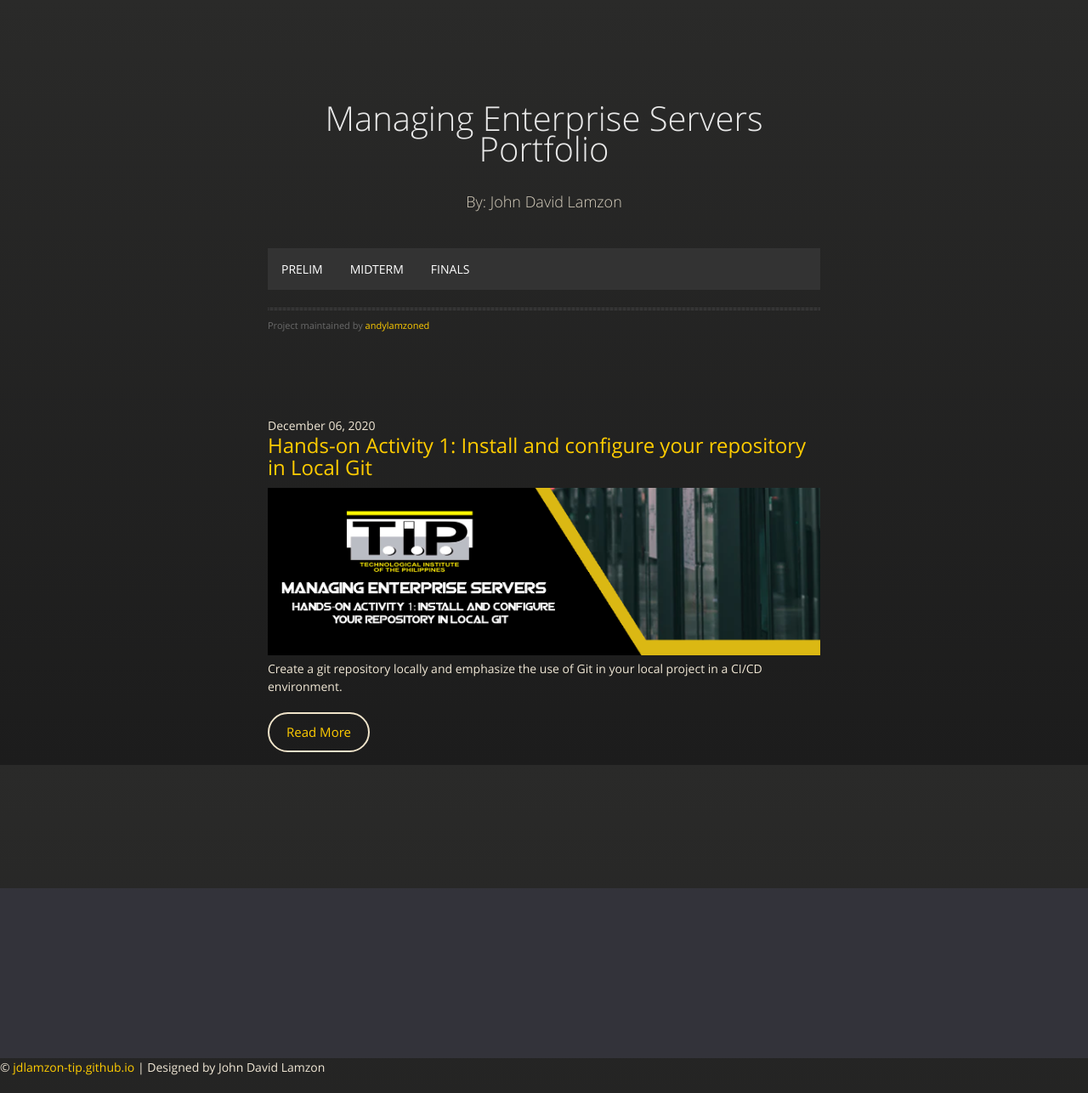
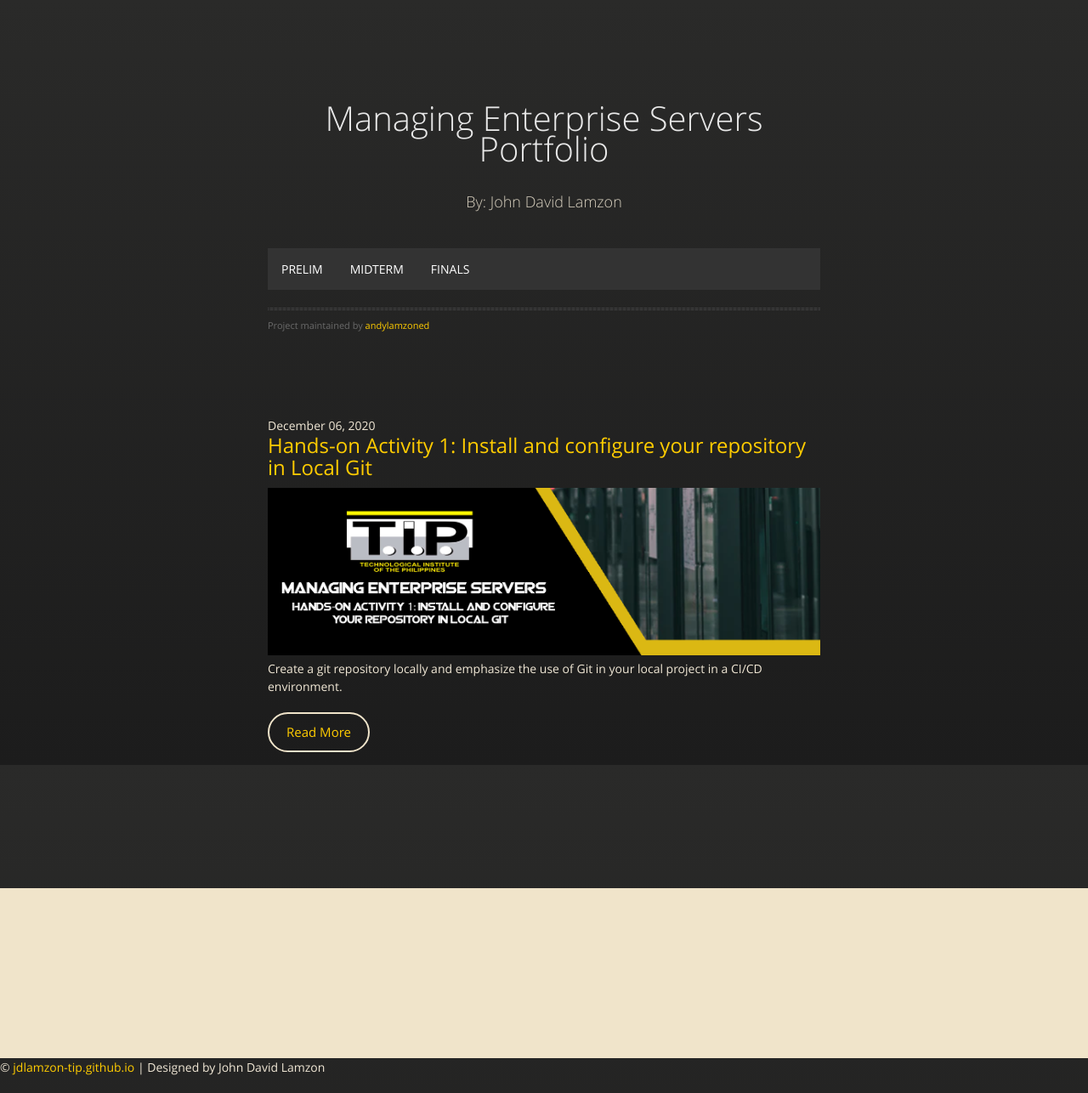
Before and after one commit to andylamzoned/andylamzoned.github.io, a Jekyll site: the page built from index.md, in a window 1280 px wide. Shown: the whole page at 85% size. Built offline with Jekyll 4.4.1, drawn with Linux system fonts in a browser that asks for light colours.

Commit message:
default.html test

```diff
--- a/assets/css/main.css
+++ b/assets/css/main.css
@@ -24,7 +24,7 @@
 
 /* FOOTER */
 .footer {
-	background: #33333A;
+	background: #F0E4CA;
 	color: #DAB72E;
 	height: 200px;
 	position: relative;
```
